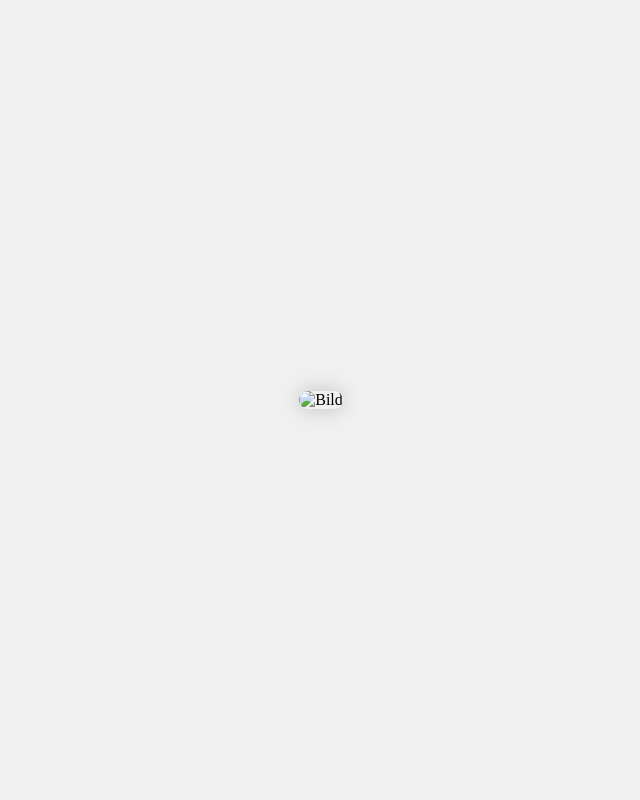
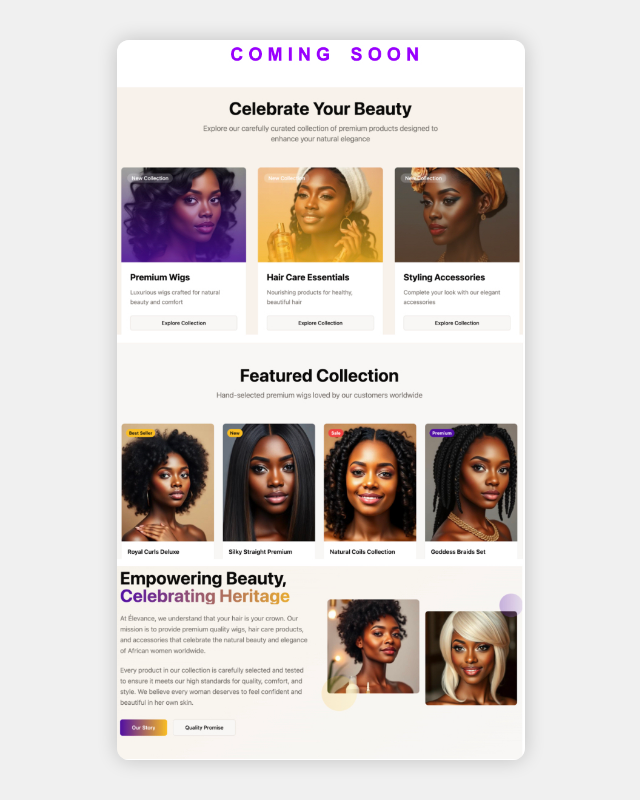
Before and after one commit to queckejan-star/-levance-Intro, a plain HTML site: page index.html in a window 1280 px wide. Shown: the whole page, without its empty margins (319-959 px from the left). Drawn offline with Linux system fonts and the light colour scheme.

Commit message:
Update index.html

```diff
--- a/index.html
+++ b/index.html
@@ -22,6 +22,6 @@
   </style>
 </head>
 <body>
-  <img src="intro.jpg" alt="Bild">
+  <img src="website intro.jpg" alt="Bild">
 </body>
 </html>
```
